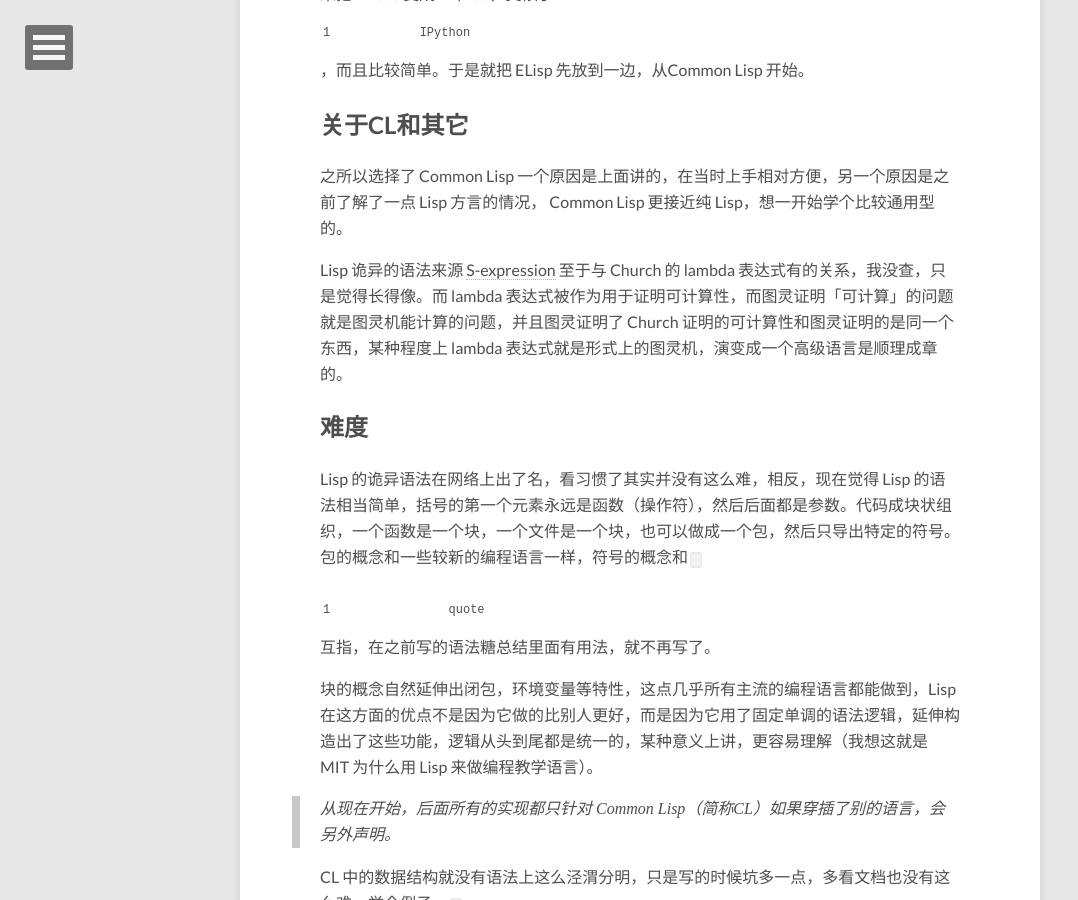
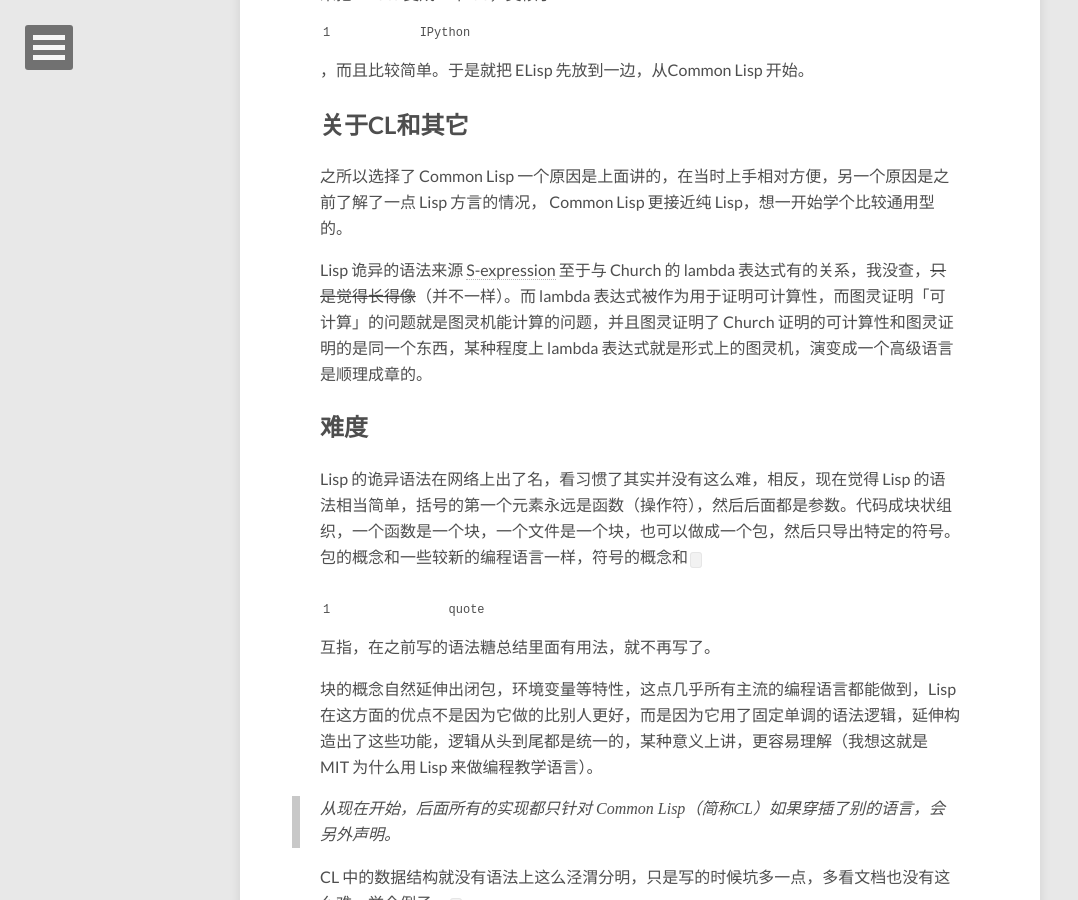
Before and after one commit to ccqpein/ccqpein.github.io, a Jekyll site: the page built from _posts/2016-03-10-关于-Lisp-的废话.md, in a window 1280 px wide and 900 px high, scrolled down 1199 px. Shown: the whole window, without its empty margins (0-1078 px from the left). Built offline with Jekyll 4.4.1, drawn with Linux system fonts in a browser that asks for light colours; nearby versions of some CDN libraries; comment, search, counter and statistics services are not loaded.

Commit message:
fix a bit

```diff
--- a/_posts/2016-03-10-关于-Lisp-的废话.md
+++ b/_posts/2016-03-10-关于-Lisp-的废话.md
@@ -28,7 +28,7 @@ Lisp 诞生了至少半个世纪了，至于为什么学这门语言，老实说
 
 之所以选择了 Common Lisp 一个原因是上面讲的，在当时上手相对方便，另一个原因是之前了解了一点 Lisp 方言的情况， Common Lisp 更接近纯 Lisp，想一开始学个比较通用型的。
 
-Lisp 诡异的语法来源 [S-expression](http://www.wikiwand.com/en/S-expression) 至于与 Church 的 lambda 表达式有的关系，我没查，只是觉得长得像。而 lambda 表达式被作为用于证明可计算性，而图灵证明「可计算」的问题就是图灵机能计算的问题，并且图灵证明了 Church 证明的可计算性和图灵证明的是同一个东西，某种程度上 lambda 表达式就是形式上的图灵机，演变成一个高级语言是顺理成章的。
+Lisp 诡异的语法来源 [S-expression](http://www.wikiwand.com/en/S-expression) 至于与 Church 的 lambda 表达式有的关系，我没查，~~只是觉得长得像~~（并不一样）。而 lambda 表达式被作为用于证明可计算性，而图灵证明「可计算」的问题就是图灵机能计算的问题，并且图灵证明了 Church 证明的可计算性和图灵证明的是同一个东西，某种程度上 lambda 表达式就是形式上的图灵机，演变成一个高级语言是顺理成章的。
 
 
 ## 难度
```
